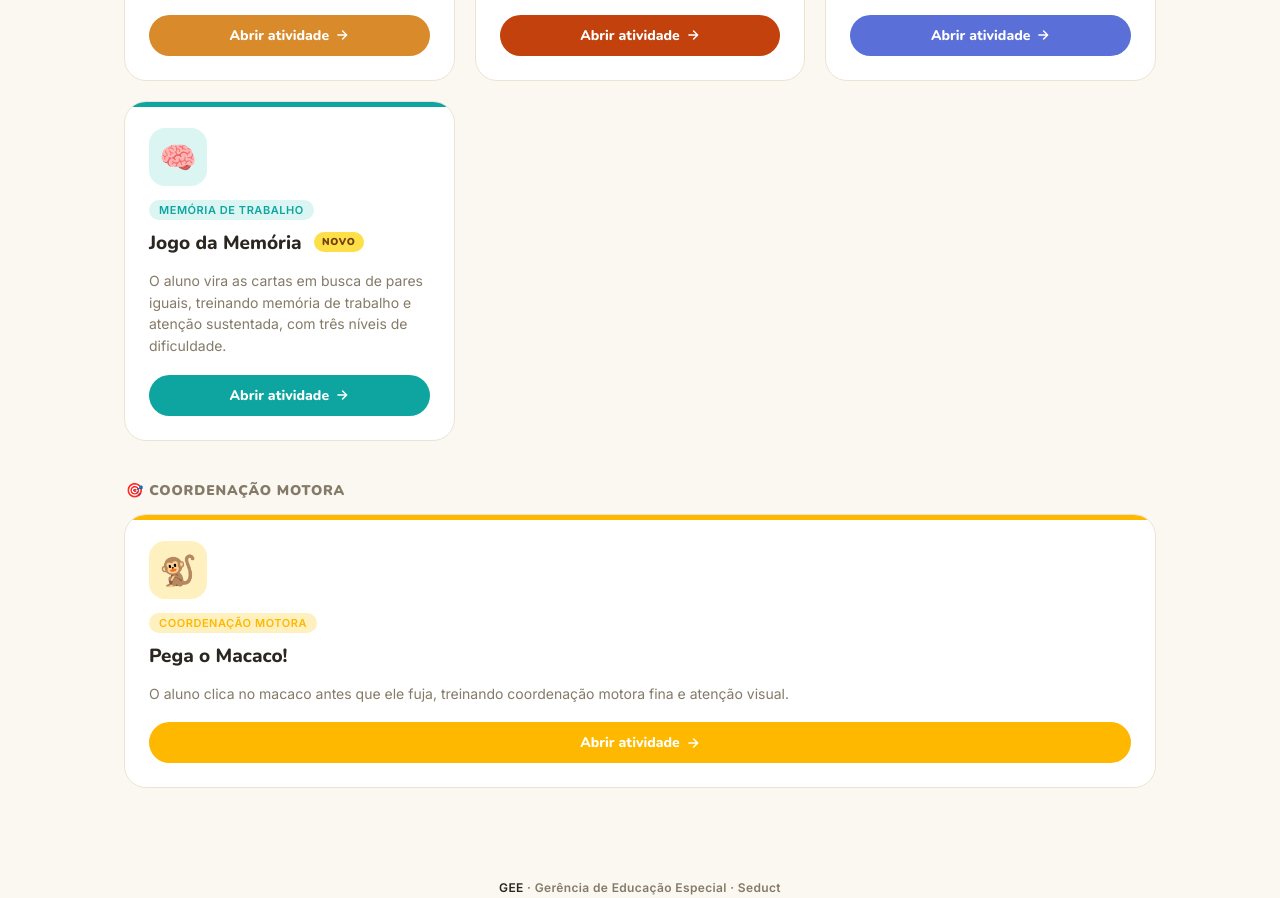
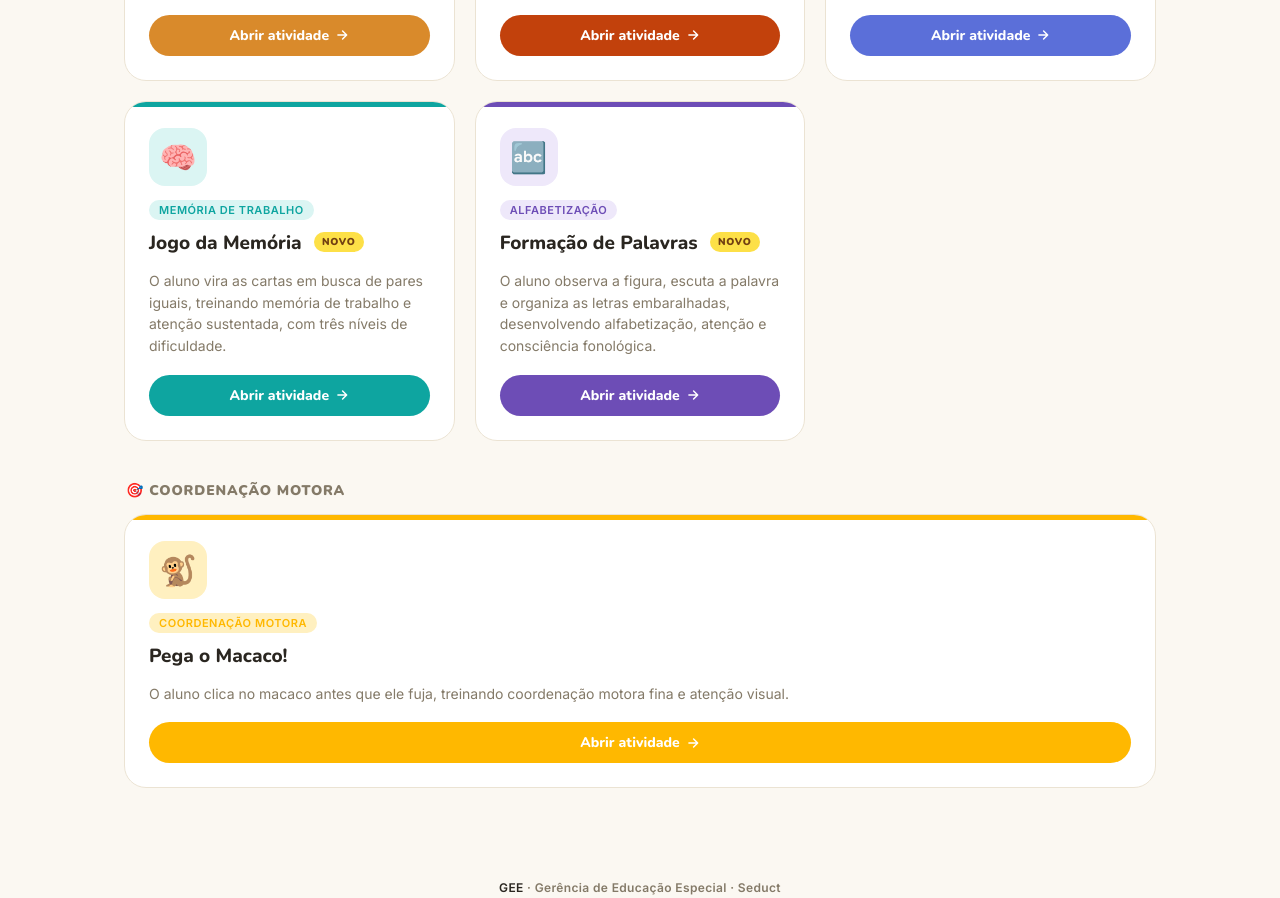
Before and after one commit to EducacaoEspecial/portal-pedagogico-gee, a plain HTML site: page index.html in a window 1280 px wide. Shown: the part 1815-2713 px from the top of the page. Drawn offline with nearby package versions, Linux system fonts and the light colour scheme; no server answers.

Commit message:
Update index.html

```diff
--- a/index.html
+++ b/index.html
@@ -3,7 +3,7 @@
 <head>
 <meta charset="UTF-8" />
 <meta name="viewport" content="width=device-width, initial-scale=1.0" />
-<title>Portal GEE · Ferramentas Pedagógicas v.09:27_03-08-26</title>
+<title>Portal GEE · Ferramentas Pedagógicas v.10:12_05-08-26</title>
 <style>
   @import url('https://fonts.googleapis.com/css2?family=Nunito:wght@400;700;800;900&family=Inter:wght@400;500;600&display=swap');
 
@@ -529,6 +529,16 @@
         </span>
       </button>
 
+      <button class="card" data-app="formacao-palavras" style="--cor-app:#6D4DB6; --cor-app-tint:#EEE8FA;">
+        <div class="icone-app">🔤</div>
+        <span class="tag">Alfabetização</span>
+        <h2>Formação de Palavras <span class="novo-badge">Novo</span></h2>
+        <p class="desc">O aluno observa a figura, escuta a palavra e organiza as letras embaralhadas, desenvolvendo alfabetização, atenção e consciência fonológica.</p>
+        <span class="btn-abrir">Abrir atividade
+          <svg viewBox="0 0 24 24" fill="none" stroke="currentColor" stroke-width="2.5" stroke-linecap="round" stroke-linejoin="round"><path d="M5 12h14M13 5l7 7-7 7"/></svg>
+        </span>
+      </button>
+
     </div>
   </section>
 
@@ -587,6 +597,7 @@
     'pareamento-som-imagem': 'Pareamento Som-Imagem',
     'sequencia-historias': 'Sequência de Histórias',
     'jogo-da-memoria': 'Jogo da Memória',
+    'formacao-palavras': 'Formação de Palavras',
   };
 
   const visualizador = document.getElementById('visualizador');
```
